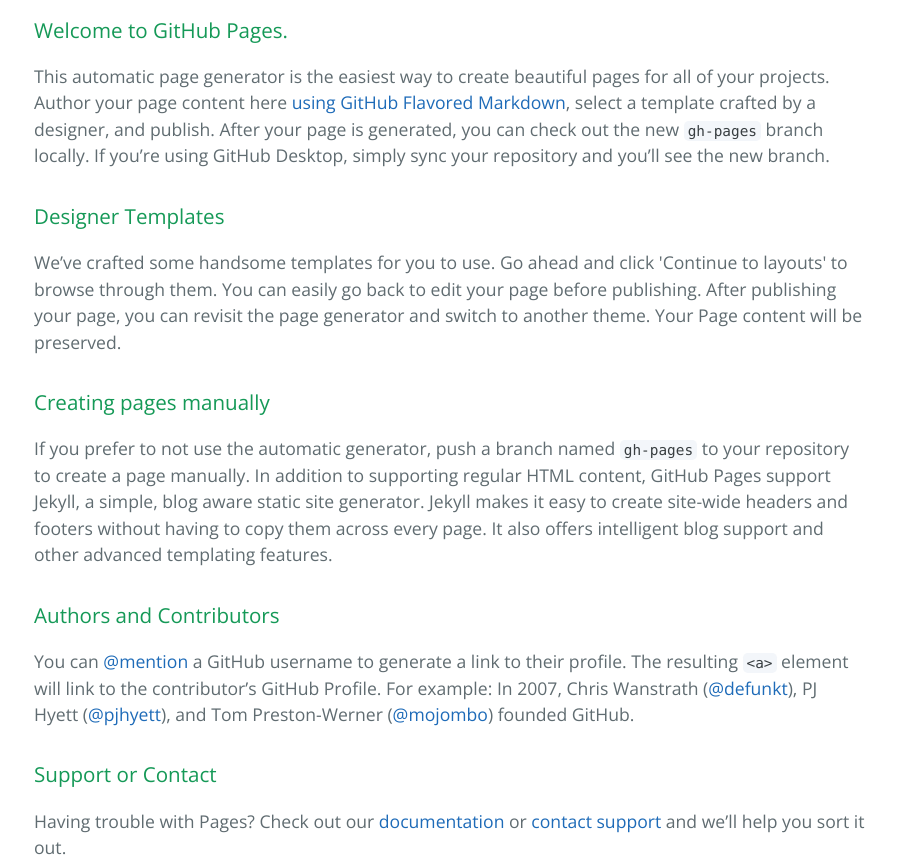
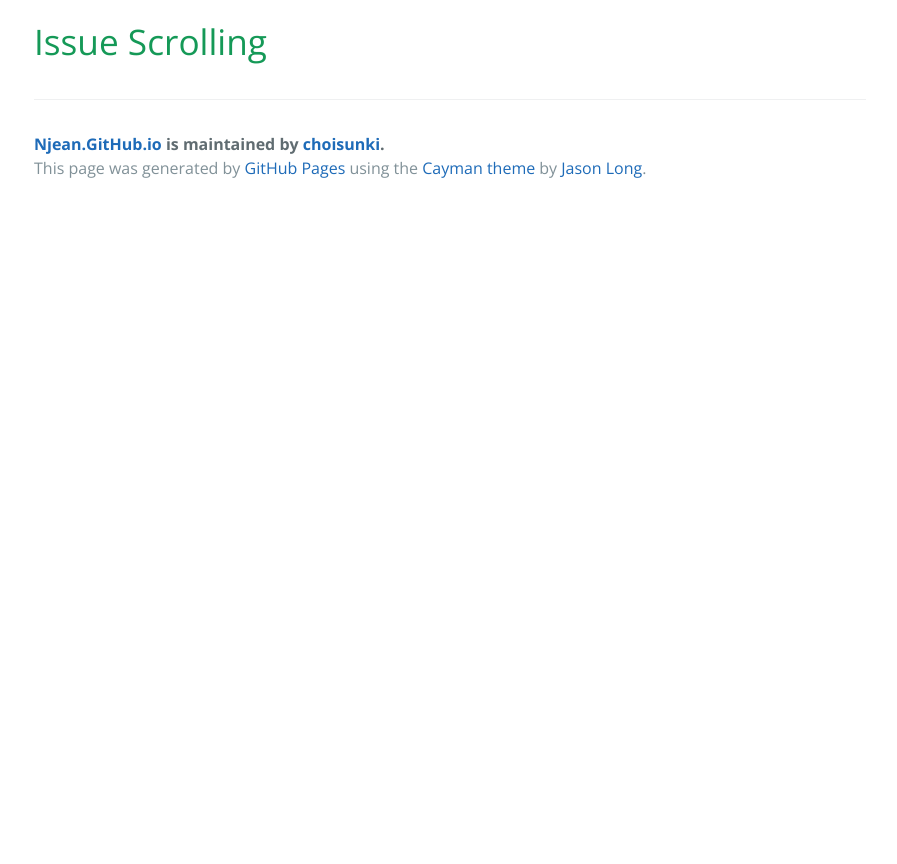
Before and after one commit to choisunki/issueroll, a plain HTML site: page index.html in a window 1280 px wide. Shown: the part 400-1264 px from the top of the page, without its empty margins (190-1087 px from the left). After the commit the page ends 800 px from the top, so only its background shows below. Drawn offline with nearby package versions, Linux system fonts and the light colour scheme.

```diff
--- a/index.html
+++ b/index.html
@@ -13,39 +13,17 @@
     <section class="page-header">
       <h1 class="project-name">Njean.GitHub.io</h1>
       <h2 class="project-tagline">이슈롤링</h2>
-      <a href="https://github.com/choisunki/njean.github.io" class="btn">View on GitHub</a>
-      <a href="https://github.com/choisunki/njean.github.io/zipball/master" class="btn">Download .zip</a>
-      <a href="https://github.com/choisunki/njean.github.io/tarball/master" class="btn">Download .tar.gz</a>
+      <a href="https://github.com/choisunki/issueroll" class="btn">View on GitHub</a>
+      <a href="https://github.com/choisunki/issueroll/zipball/master" class="btn">Download .zip</a>
+      <a href="https://github.com/choisunki/issueroll/tarball/master" class="btn">Download .tar.gz</a>
     </section>
 
     <section class="main-content">
-      <h3>
-<a id="welcome-to-github-pages" class="anchor" href="#welcome-to-github-pages" aria-hidden="true"><span class="octicon octicon-link"></span></a>Welcome to GitHub Pages.</h3>
-
-<p>This automatic page generator is the easiest way to create beautiful pages for all of your projects. Author your page content here <a href="https://guides.github.com/features/mastering-markdown/">using GitHub Flavored Markdown</a>, select a template crafted by a designer, and publish. After your page is generated, you can check out the new <code>gh-pages</code> branch locally. If you’re using GitHub Desktop, simply sync your repository and you’ll see the new branch.</p>
-
-<h3>
-<a id="designer-templates" class="anchor" href="#designer-templates" aria-hidden="true"><span class="octicon octicon-link"></span></a>Designer Templates</h3>
-
-<p>We’ve crafted some handsome templates for you to use. Go ahead and click 'Continue to layouts' to browse through them. You can easily go back to edit your page before publishing. After publishing your page, you can revisit the page generator and switch to another theme. Your Page content will be preserved.</p>
-
-<h3>
-<a id="creating-pages-manually" class="anchor" href="#creating-pages-manually" aria-hidden="true"><span class="octicon octicon-link"></span></a>Creating pages manually</h3>
-
-<p>If you prefer to not use the automatic generator, push a branch named <code>gh-pages</code> to your repository to create a page manually. In addition to supporting regular HTML content, GitHub Pages support Jekyll, a simple, blog aware static site generator. Jekyll makes it easy to create site-wide headers and footers without having to copy them across every page. It also offers intelligent blog support and other advanced templating features.</p>
-
-<h3>
-<a id="authors-and-contributors" class="anchor" href="#authors-and-contributors" aria-hidden="true"><span class="octicon octicon-link"></span></a>Authors and Contributors</h3>
-
-<p>You can <a href="https://github.com/blog/821" class="user-mention">@mention</a> a GitHub username to generate a link to their profile. The resulting <code>&lt;a&gt;</code> element will link to the contributor’s GitHub Profile. For example: In 2007, Chris Wanstrath (<a href="https://github.com/defunkt" class="user-mention">@defunkt</a>), PJ Hyett (<a href="https://github.com/pjhyett" class="user-mention">@pjhyett</a>), and Tom Preston-Werner (<a href="https://github.com/mojombo" class="user-mention">@mojombo</a>) founded GitHub.</p>
-
-<h3>
-<a id="support-or-contact" class="anchor" href="#support-or-contact" aria-hidden="true"><span class="octicon octicon-link"></span></a>Support or Contact</h3>
-
-<p>Having trouble with Pages? Check out our <a href="https://help.github.com/pages">documentation</a> or <a href="https://github.com/contact">contact support</a> and we’ll help you sort it out.</p>
+      <h1>
+<a id="issue-scrolling" class="anchor" href="#issue-scrolling" aria-hidden="true"><span class="octicon octicon-link"></span></a>Issue Scrolling</h1>
 
       <footer class="site-footer">
-        <span class="site-footer-owner"><a href="https://github.com/choisunki/njean.github.io">Njean.GitHub.io</a> is maintained by <a href="https://github.com/choisunki">choisunki</a>.</span>
+        <span class="site-footer-owner"><a href="https://github.com/choisunki/issueroll">Njean.GitHub.io</a> is maintained by <a href="https://github.com/choisunki">choisunki</a>.</span>
 
         <span class="site-footer-credits">This page was generated by <a href="https://pages.github.com">GitHub Pages</a> using the <a href="https://github.com/jasonlong/cayman-theme">Cayman theme</a> by <a href="https://twitter.com/jasonlong">Jason Long</a>.</span>
       </footer>
```
Also changed, not shown: params.json (+1 -1 lines).
